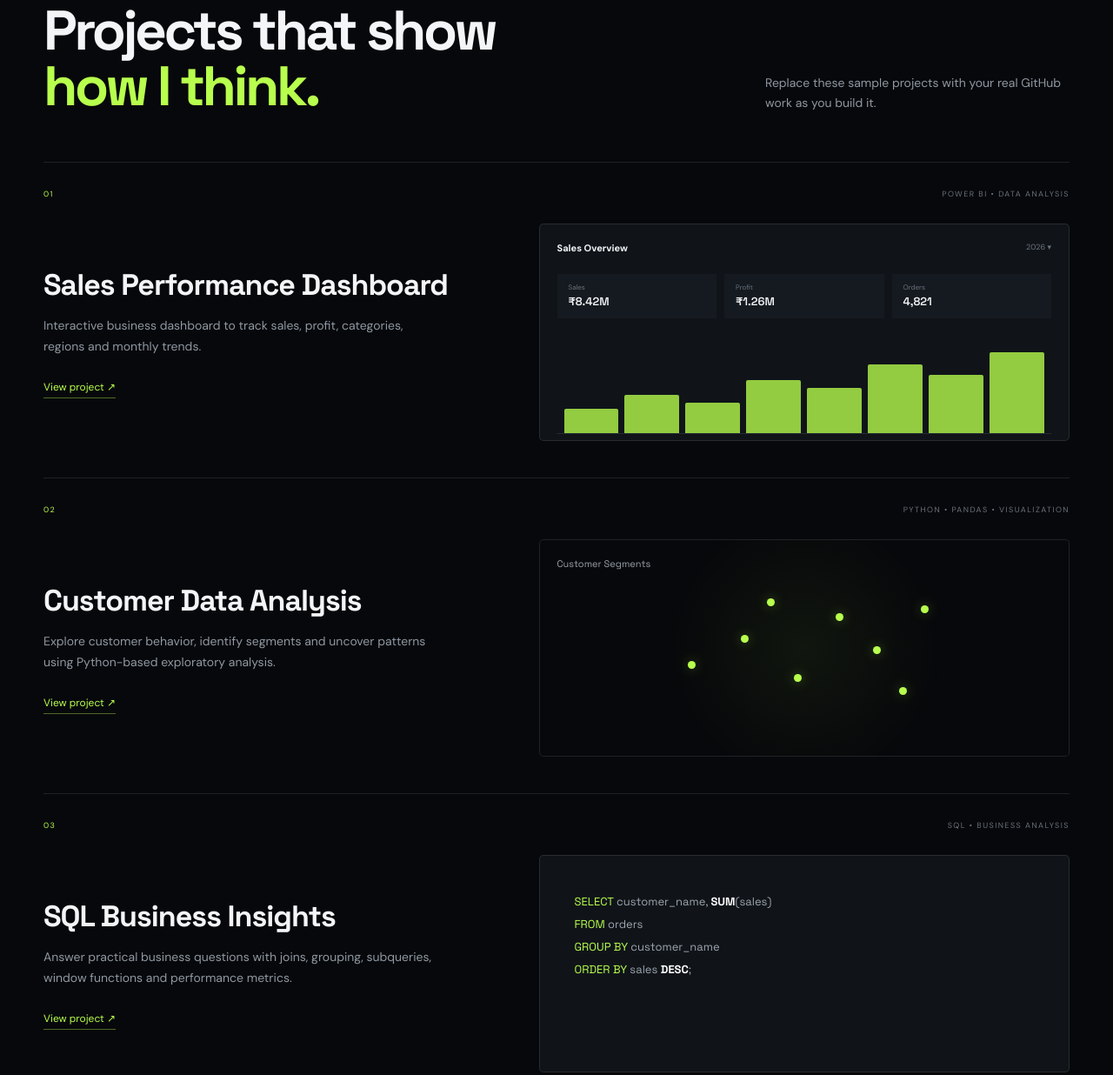
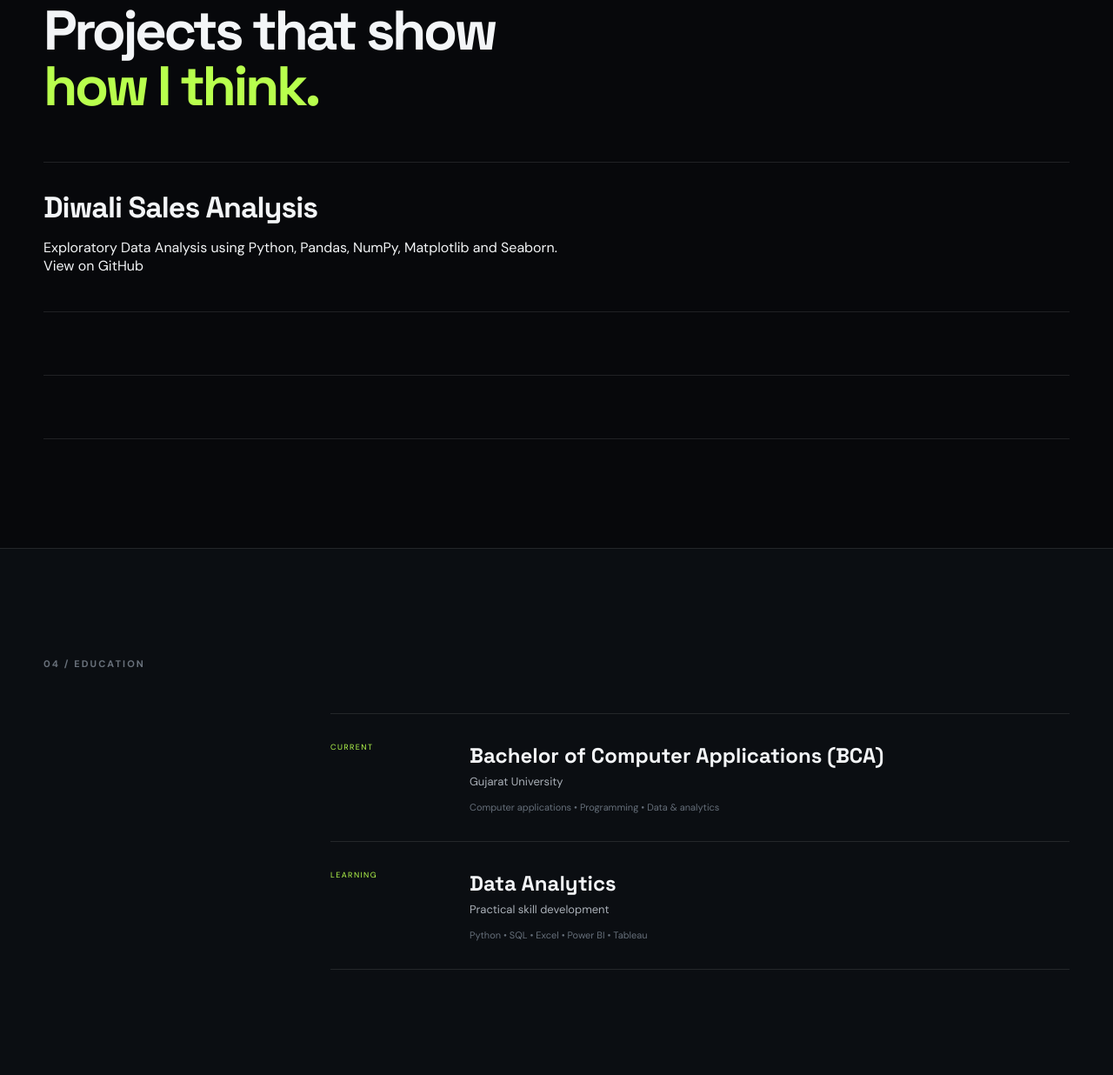
Before and after one commit to siddhrajsinh17/siddhrajsinh17.github.io, a plain HTML site: page index.html in a window 1280 px wide. Shown: the part 2749-3985 px from the top of the page at 87% size. Drawn offline with Linux system fonts and the light colour scheme.

Commit message:
Update index.html

```diff
--- a/index.html
+++ b/index.html
@@ -109,36 +109,25 @@
       <div class="section-label reveal">03 / SELECTED WORK</div>
       <div class="projects-head">
         <h2>Projects that show<br><span>how I think.</span></h2>
-        <p>Replace these sample projects with your real GitHub work as you build it.</p>
       </div>
 
       <div class="project-list">
         <article class="project reveal">
-          <div class="project-meta"><span>01</span><span>POWER BI • DATA ANALYSIS</span></div>
-          <div class="project-main">
-            <div><h3>Sales Performance Dashboard</h3><p>Interactive business dashboard to track sales, profit, categories, regions and monthly trends.</p><a href="#" class="project-link">View project ↗</a></div>
-            <div class="project-visual dashboard-mock">
-              <div class="mock-top"><b>Sales Overview</b><span>2026 ▾</span></div>
-              <div class="kpis"><i><small>Sales</small><b>₹8.42M</b></i><i><small>Profit</small><b>₹1.26M</b></i><i><small>Orders</small><b>4,821</b></i></div>
-              <div class="chart"><i style="height:28%"></i><i style="height:44%"></i><i style="height:35%"></i><i style="height:61%"></i><i style="height:52%"></i><i style="height:78%"></i><i style="height:67%"></i><i style="height:92%"></i></div>
-            </div>
-          </div>
+          <div class="project-card">
+  <h3>Diwali Sales Analysis</h3>
+  <p>Exploratory Data Analysis using Python, Pandas, NumPy, Matplotlib and Seaborn.</p>
+  <a href="https://github.com/siddhrajsinh17/Diwali-Sales-Analysis" target="_blank">
+    View on GitHub
+  </a>
+</div>
         </article>
 
         <article class="project reveal">
-          <div class="project-meta"><span>02</span><span>PYTHON • PANDAS • VISUALIZATION</span></div>
-          <div class="project-main">
-            <div><h3>Customer Data Analysis</h3><p>Explore customer behavior, identify segments and uncover patterns using Python-based exploratory analysis.</p><a href="#" class="project-link">View project ↗</a></div>
-            <div class="project-visual scatter-mock"><div class="scatter-title">Customer Segments</div><span class="dot d1"></span><span class="dot d2"></span><span class="dot d3"></span><span class="dot d4"></span><span class="dot d5"></span><span class="dot d6"></span><span class="dot d7"></span><span class="dot d8"></span></div>
-          </div>
+
         </article>
 
         <article class="project reveal">
-          <div class="project-meta"><span>03</span><span>SQL • BUSINESS ANALYSIS</span></div>
-          <div class="project-main">
-            <div><h3>SQL Business Insights</h3><p>Answer practical business questions with joins, grouping, subqueries, window functions and performance metrics.</p><a href="#" class="project-link">View project ↗</a></div>
-            <div class="project-visual sql-mock"><span>SELECT</span> customer_name, <b>SUM</b>(sales)<br><span>FROM</span> orders<br><span>GROUP BY</span> customer_name<br><span>ORDER BY</span> sales <b>DESC</b>;</div>
-          </div>
+
         </article>
       </div>
     </section>
```
